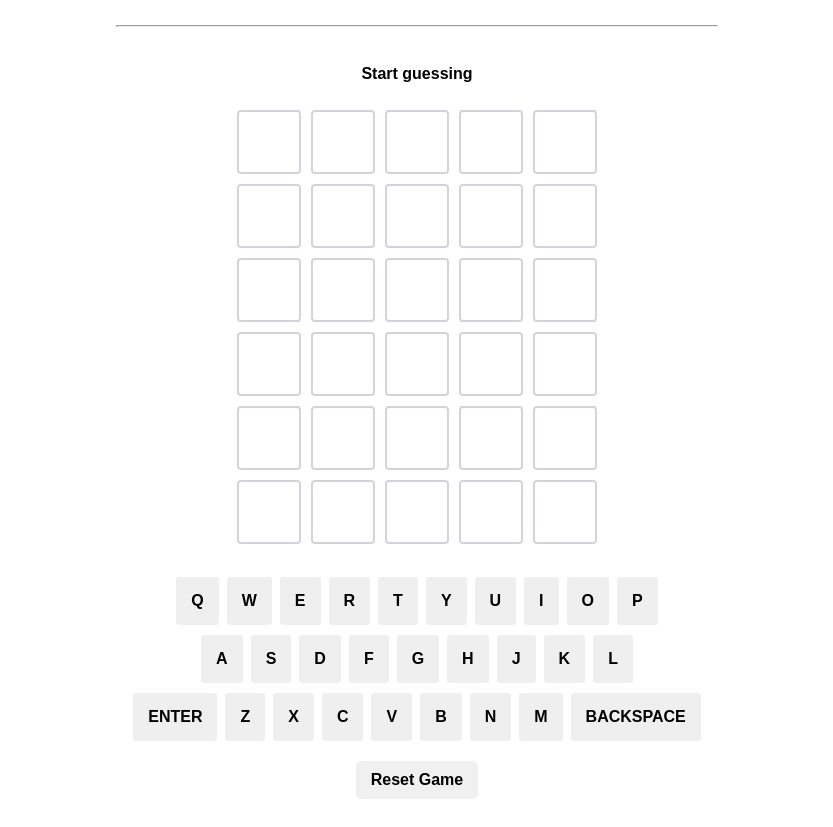
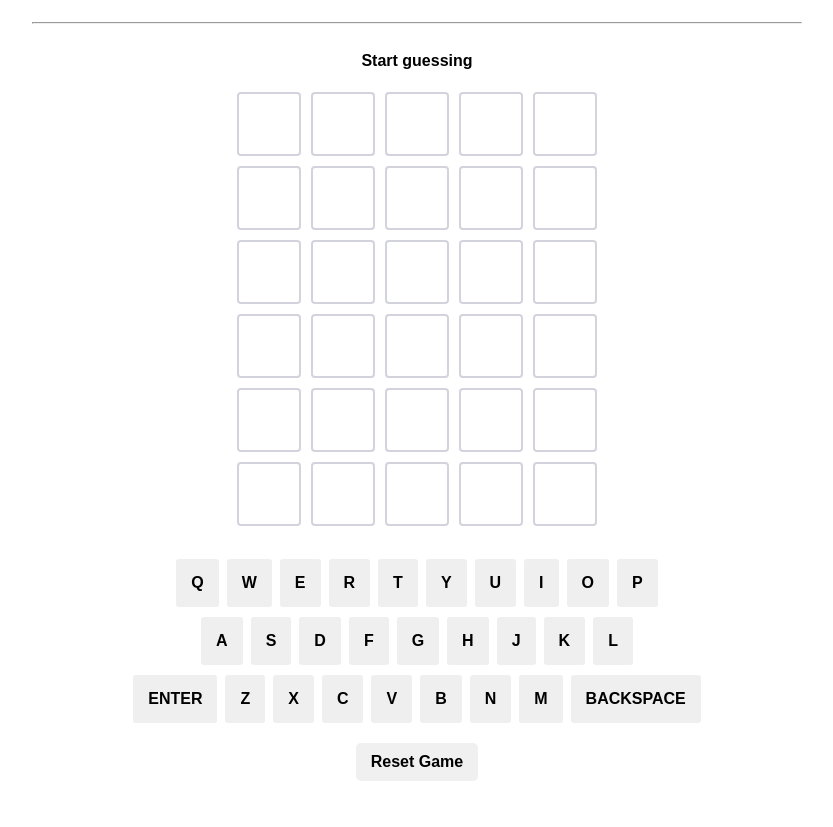
Before and after one commit to kenzychew/wordle-js, a plain HTML site: page index.html in a window 1280 px wide. Shown: the part 110-937 px from the top of the page, without its empty margins (223-1056 px from the left). Drawn offline with Linux system fonts and the light colour scheme.

Commit message:
feat: adjusted hr and message margins

```diff
--- a/css/style.css
+++ b/css/style.css
@@ -4,8 +4,8 @@ body {
 }
 
 hr {
-    width: 600px;
-    margin-bottom: 10px;
+    width: 768px;
+    margin: 5px;
 }
 
 #title {
@@ -98,7 +98,7 @@ hr {
 
 #message {
     height: 30px;
-    margin: 10px 0;
+    margin: 5px 0;
     font-weight: bold;
 }
 
```
